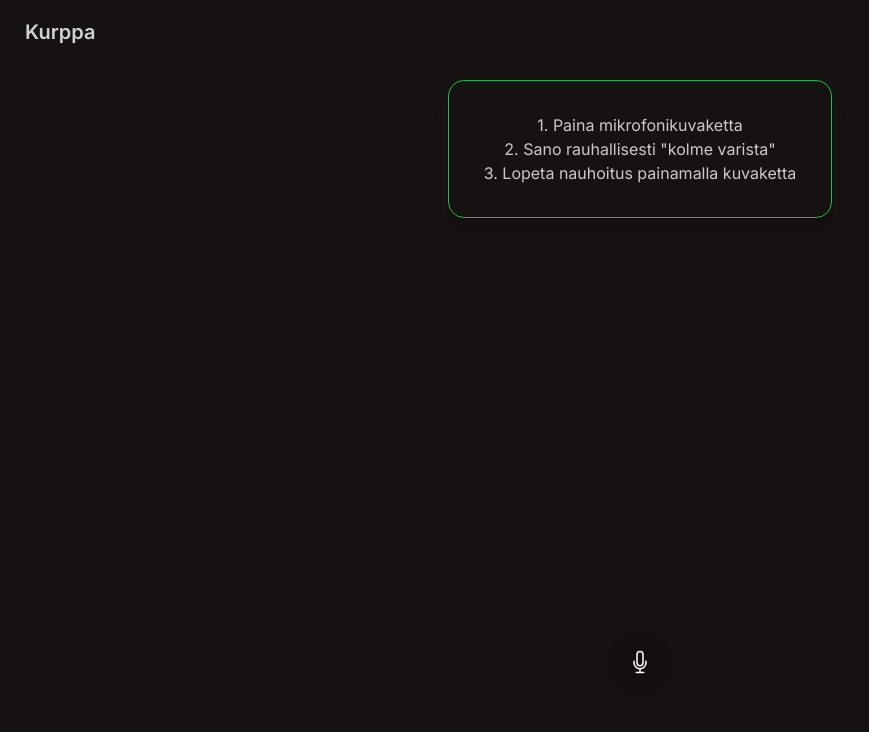
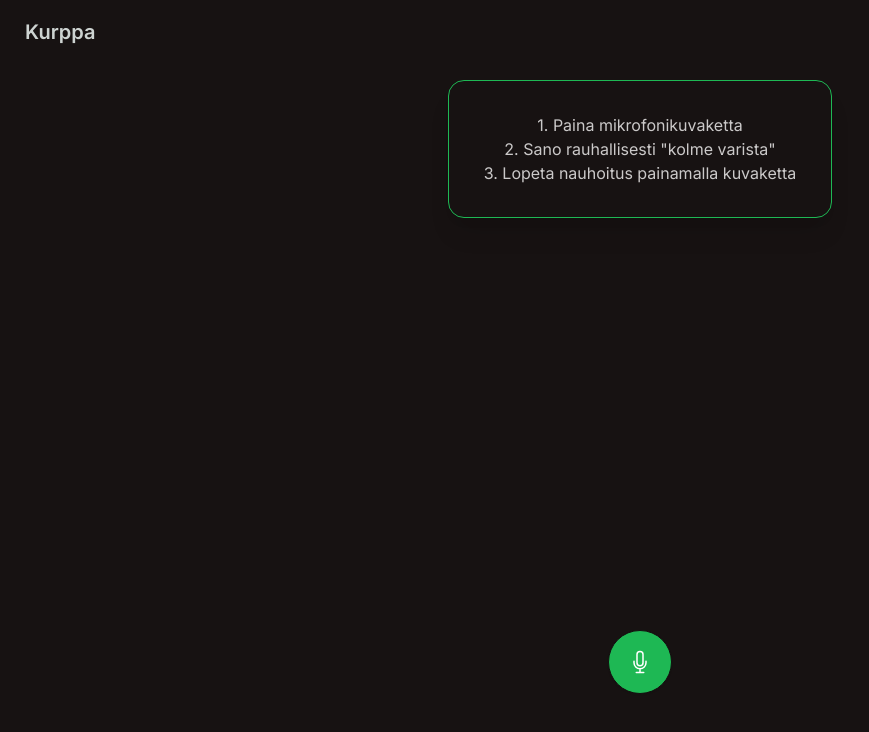
Before and after one commit to ksaaskil/kurppa, a Next.js app: page / in a window 1280 px wide. Shown: the top 732 px of the page, without its empty margins (0-869 px from the left). Built offline with nearby package versions, Linux system fonts and the light colour scheme; no server answers.

Commit message:
Hack on classes.

```diff
--- a/app/components/RecordButton.tsx
+++ b/app/components/RecordButton.tsx
@@ -12,9 +12,10 @@ export default function RecordButton({
     : processing
       ? "neutral"
       : "primary";
+  const canRecord = !(processing || recording);
   return (
     <button
-      className={`btn btn-lg bg-${btnClassSuffix} btn-circle hover:bg-neutral`}
+      className={`btn btn-lg ${canRecord ? `bg-primary` : ``} btn-circle hover:bg-neutral`}
       disabled={processing}
       onClick={toggleRecording}
     >
```
